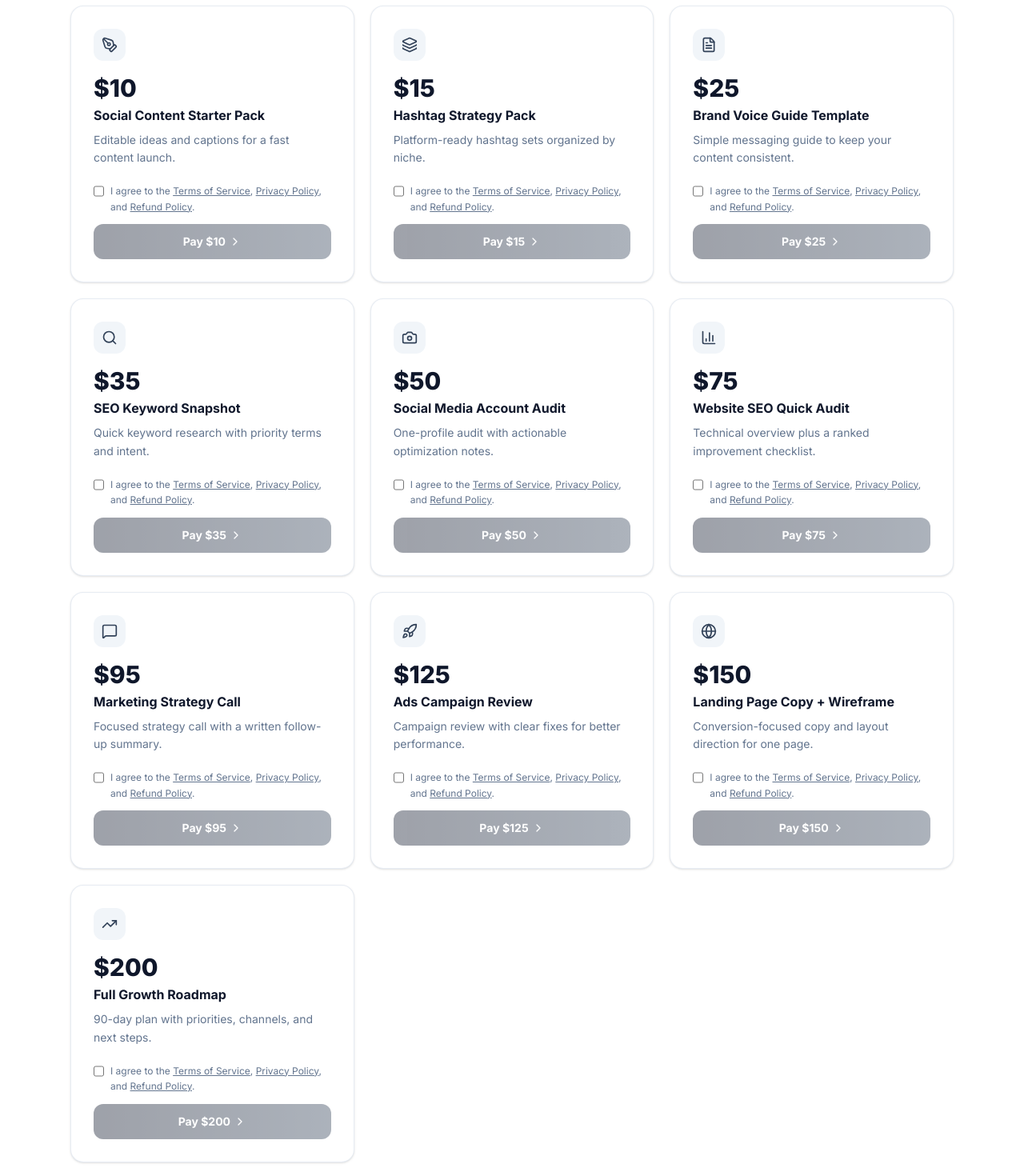
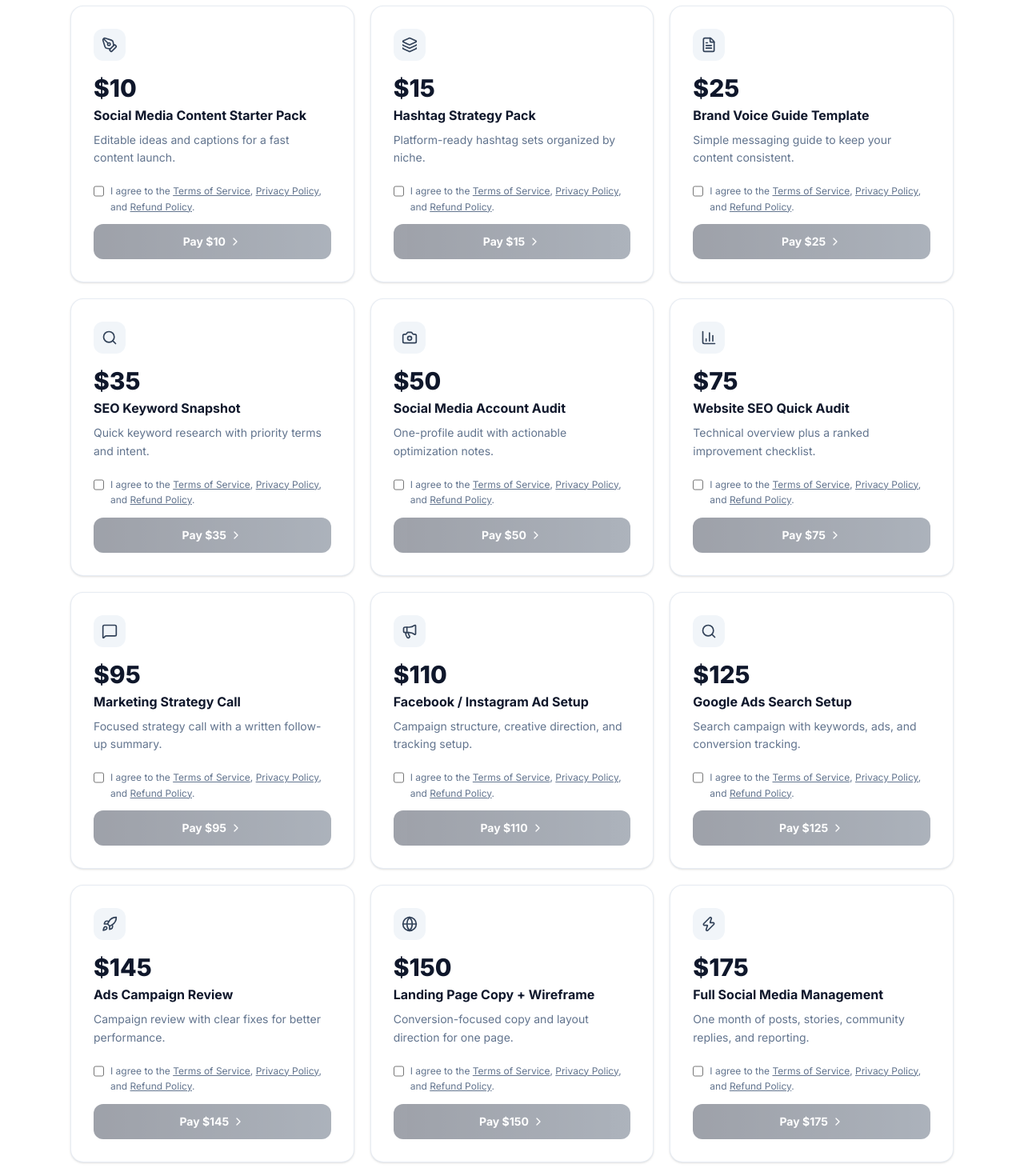
Before and after one commit to gianw-develop/pulseaw-web, a Next.js app: page / in a window 1280 px wide. Shown: the part 1440-2910 px from the top of the page at 80% size. Built offline with nearby package versions, Linux system fonts and the light colour scheme.

Commit message:
feat: connect 13 service cards to Stripe Payment Links

```diff
--- a/app/page.tsx
+++ b/app/page.tsx
@@ -29,19 +29,23 @@ import {
   ChevronDown,
   ChevronUp,
   ShoppingCart,
-} from "lucide-react";
+  Megaphone,
+  Zap} from "lucide-react";
 
 const services = [
-  { icon: <PenTool className="h-5 w-5" />, name: "Social Content Starter Pack", price: 10, desc: "Editable ideas and captions for a fast content launch." },
-  { icon: <Layers className="h-5 w-5" />, name: "Hashtag Strategy Pack", price: 15, desc: "Platform-ready hashtag sets organized by niche." },
-  { icon: <FileText className="h-5 w-5" />, name: "Brand Voice Guide Template", price: 25, desc: "Simple messaging guide to keep your content consistent." },
-  { icon: <Search className="h-5 w-5" />, name: "SEO Keyword Snapshot", price: 35, desc: "Quick keyword research with priority terms and intent." },
-  { icon: <Camera className="h-5 w-5" />, name: "Social Media Account Audit", price: 50, desc: "One-profile audit with actionable optimization notes." },
-  { icon: <BarChart3 className="h-5 w-5" />, name: "Website SEO Quick Audit", price: 75, desc: "Technical overview plus a ranked improvement checklist." },
-  { icon: <MessageSquare className="h-5 w-5" />, name: "Marketing Strategy Call", price: 95, desc: "Focused strategy call with a written follow-up summary." },
-  { icon: <Rocket className="h-5 w-5" />, name: "Ads Campaign Review", price: 125, desc: "Campaign review with clear fixes for better performance." },
-  { icon: <Globe className="h-5 w-5" />, name: "Landing Page Copy + Wireframe", price: 150, desc: "Conversion-focused copy and layout direction for one page." },
-  { icon: <TrendingUp className="h-5 w-5" />, name: "Full Growth Roadmap", price: 200, desc: "90-day plan with priorities, channels, and next steps." },
+  { icon: <PenTool className="h-5 w-5" />, name: "Social Media Content Starter Pack", price: 10, desc: "Editable ideas and captions for a fast content launch.", url: "https://buy.stripe.com/cNicN7fCLfdBffD1KG7Zu00" },
+  { icon: <Layers className="h-5 w-5" />, name: "Hashtag Strategy Pack", price: 15, desc: "Platform-ready hashtag sets organized by niche.", url: "https://buy.stripe.com/eVq8wR4Y79Thd7vahc7Zu01" },
+  { icon: <FileText className="h-5 w-5" />, name: "Brand Voice Guide Template", price: 25, desc: "Simple messaging guide to keep your content consistent.", url: "https://buy.stripe.com/8x2bJ3gGP7L92sRfBw7Zu02" },
+  { icon: <Search className="h-5 w-5" />, name: "SEO Keyword Snapshot", price: 35, desc: "Quick keyword research with priority terms and intent.", url: "https://buy.stripe.com/5kQ28teyH9ThffD4WS7Zu03" },
+  { icon: <Camera className="h-5 w-5" />, name: "Social Media Account Audit", price: 50, desc: "One-profile audit with actionable optimization notes.", url: "https://buy.stripe.com/dRmbJ3fCL3uT2sR9d87Zu04" },
+  { icon: <BarChart3 className="h-5 w-5" />, name: "Website SEO Quick Audit", price: 75, desc: "Technical overview plus a ranked improvement checklist.", url: "https://buy.stripe.com/14A14p2PZfdB9VjfBw7Zu05" },
+  { icon: <MessageSquare className="h-5 w-5" />, name: "Marketing Strategy Call", price: 95, desc: "Focused strategy call with a written follow-up summary.", url: "https://buy.stripe.com/6oUeVf76ffdB9Vj4WS7Zu06" },
+  { icon: <Megaphone className="h-5 w-5" />, name: "Facebook / Instagram Ad Setup", price: 110, desc: "Campaign structure, creative direction, and tracking setup.", url: "https://buy.stripe.com/bJe9AVfCL9ThgjHexs7Zu07" },
+  { icon: <Search className="h-5 w-5" />, name: "Google Ads Search Setup", price: 125, desc: "Search campaign with keywords, ads, and conversion tracking.", url: "https://buy.stripe.com/28EcN74Y7c1p5F3cpk7Zu08" },
+  { icon: <Rocket className="h-5 w-5" />, name: "Ads Campaign Review", price: 145, desc: "Campaign review with clear fixes for better performance.", url: "https://buy.stripe.com/eVq8wRair3uTgjH9d87Zu09" },
+  { icon: <Globe className="h-5 w-5" />, name: "Landing Page Copy + Wireframe", price: 150, desc: "Conversion-focused copy and layout direction for one page.", url: "https://buy.stripe.com/eVqeVfbmvfdB2sR7507Zu0a" },
+  { icon: <Zap className="h-5 w-5" />, name: "Full Social Media Management", price: 175, desc: "One month of posts, stories, community replies, and reporting.", url: "https://buy.stripe.com/00wdRbfCL8PdgjHfBw7Zu0b" },
+  { icon: <TrendingUp className="h-5 w-5" />, name: "Full Growth Roadmap", price: 200, desc: "90-day plan with priorities, channels, and next steps.", url: "https://buy.stripe.com/fZu7sN2PZfdB7Nb4WS7Zu0c" },
 ] as const;
 
 const steps = [
```
